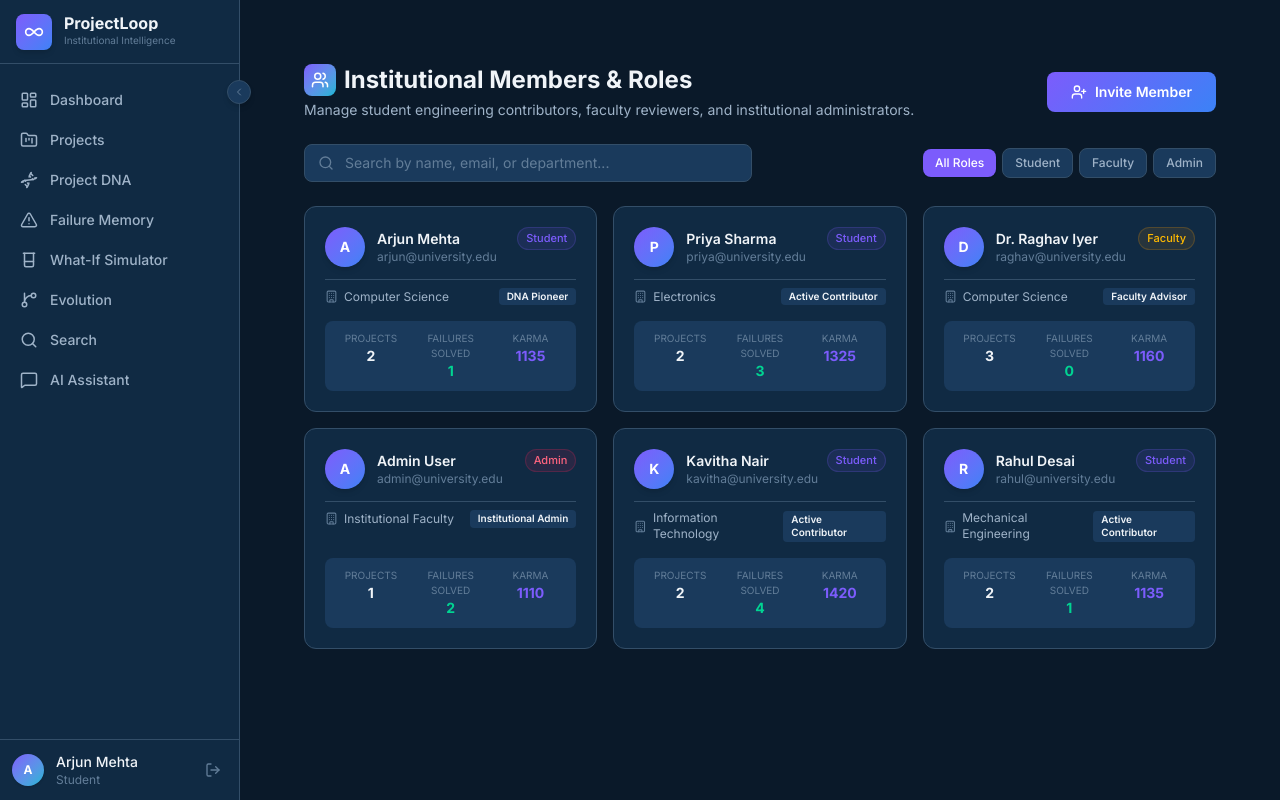
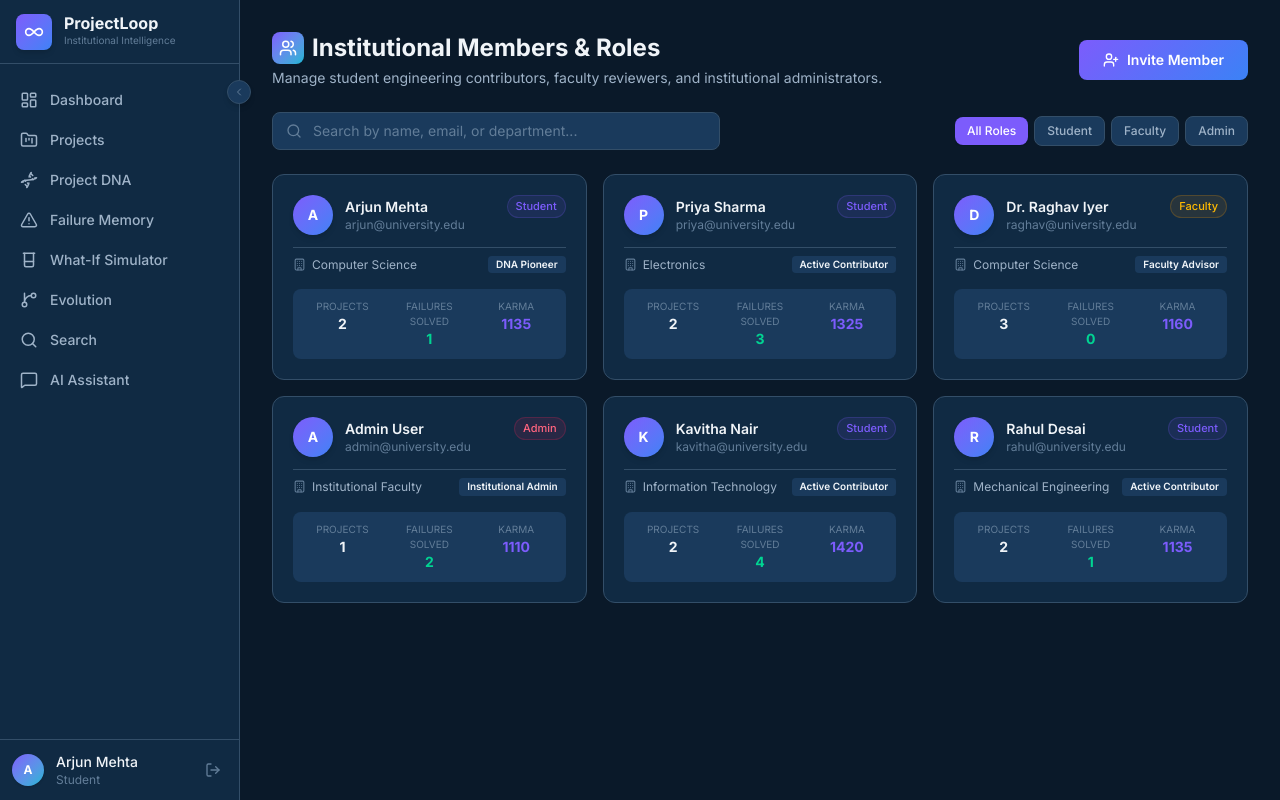
Before and after one commit to NandaKumar876/project-loop, a Next.js app: page /users in a window 1280 px wide. Built offline with nearby package versions, Linux system fonts and the light colour scheme.

Commit message:
style(users): standardize page container spacing with layout shell

```diff
--- a/src/app/(app)/users/page.tsx
+++ b/src/app/(app)/users/page.tsx
@@ -78,7 +78,7 @@ export default function UsersPage() {
   };
 
   return (
-    <div className="p-4 sm:p-6 lg:p-8 max-w-7xl mx-auto space-y-6">
+    <div className="space-y-6">
       {/* Top Header */}
       <div className="flex flex-col sm:flex-row sm:items-center sm:justify-between gap-4">
         <div>
```
